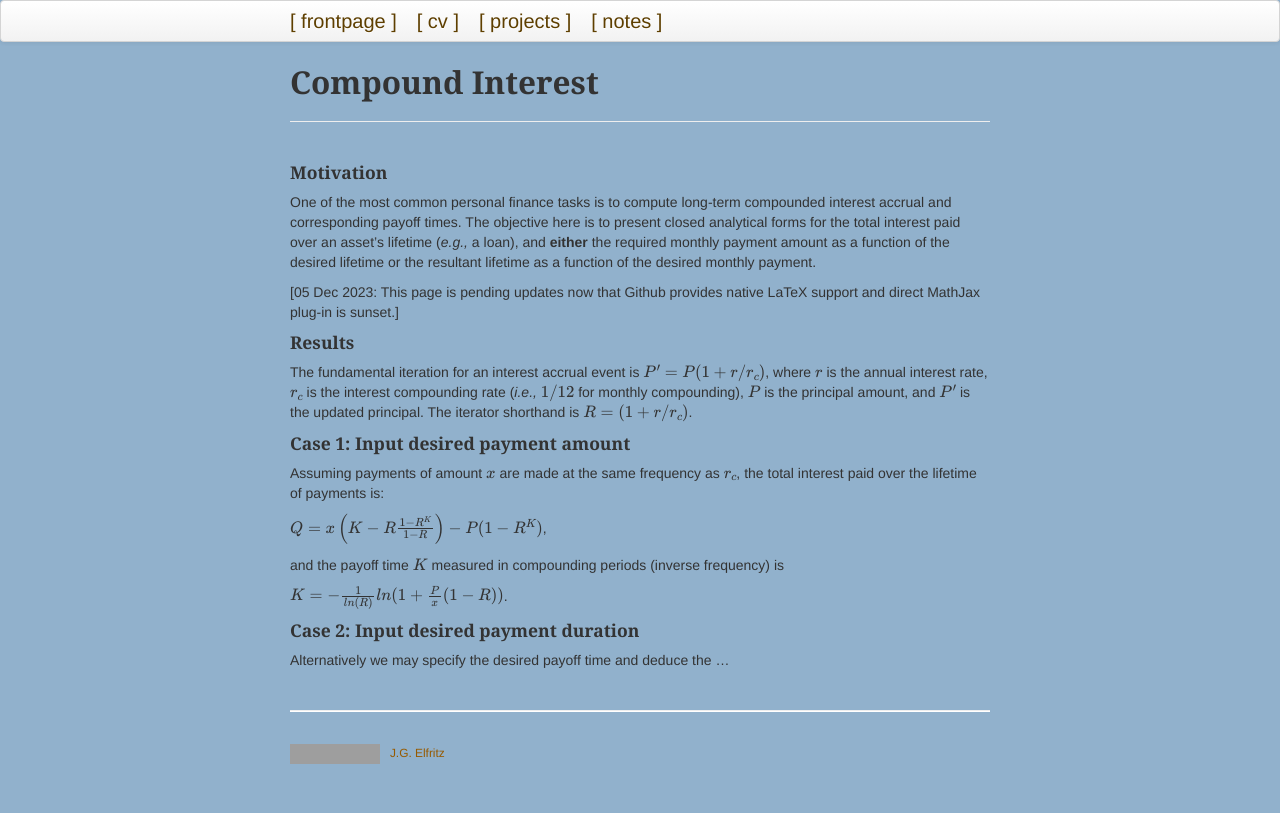
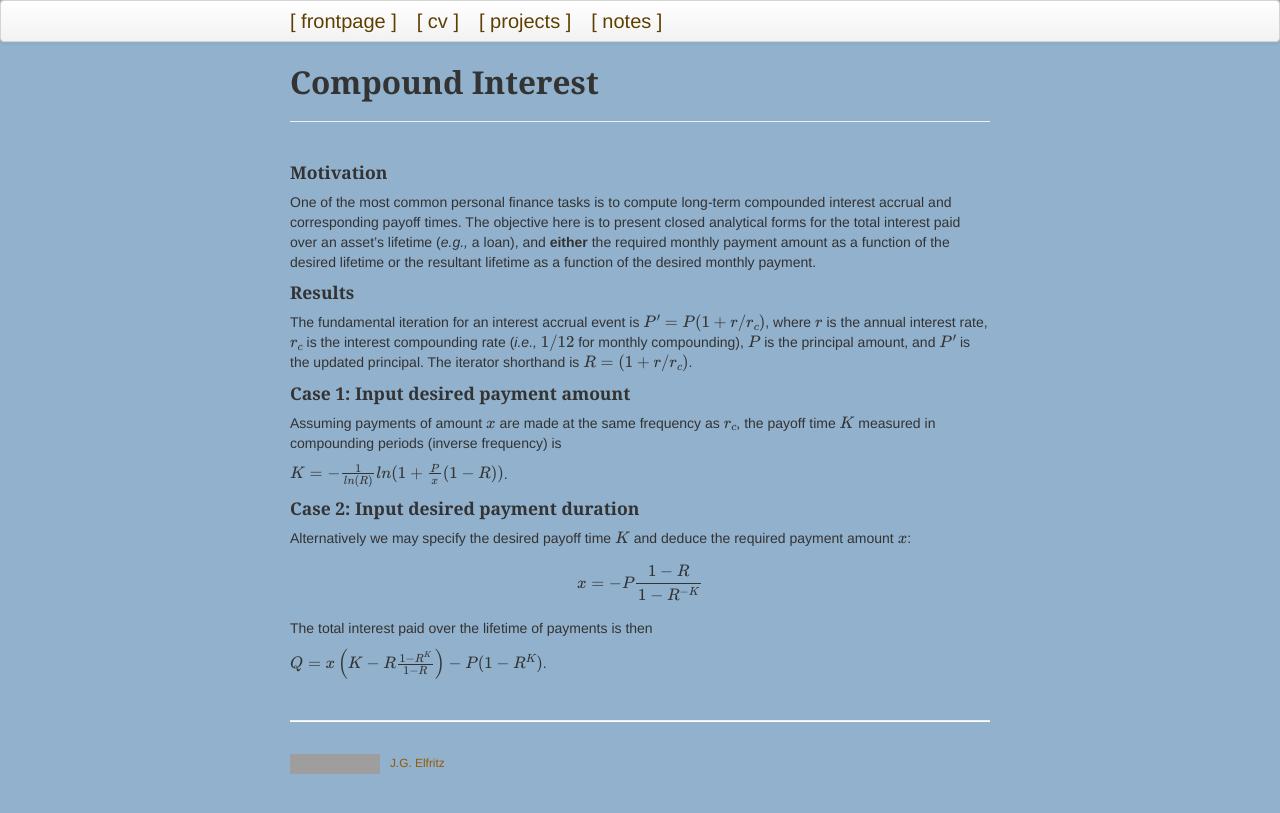
Before and after one commit to justinelfritz/justinelfritz.github.io, a Jekyll site: the page built from pages/interest_calculators.md, in a window 1280 px wide. Shown: the top 813 px of the page. Built offline with Jekyll 4.4.1, drawn with Linux system fonts in a browser that asks for light colours; grey boxes are pictures that could not be loaded.

Commit message:
reorganize page details

```diff
--- a/pages/interest_calculators.md
+++ b/pages/interest_calculators.md
@@ -8,26 +8,23 @@ description: calculations for compound interest
 
 One of the most common personal finance tasks is to compute long-term compounded interest accrual and corresponding payoff times. The objective here is to present closed analytical forms for the total interest paid over an asset's lifetime (*e.g.,* a loan), and **either** the required monthly payment amount as a function of the desired lifetime or the resultant lifetime as a function of the desired monthly payment.
 
-[05 Dec 2023: This page is pending updates now that Github provides native LaTeX support and direct MathJax plug-in is sunset.]
-
 #### Results
 
 The fundamental iteration for an interest accrual event is $$P'=P(1+r/r_c)$$, where $$r$$ is the annual interest rate, $$r_c$$ is the interest compounding rate (*i.e.,* $$1/12$$ for monthly compounding), $$P$$ is the principal amount, and $$P'$$ is the updated principal. The iterator shorthand is $$R=(1+r/r_c)$$.
 
 
 #### Case 1: Input desired payment amount
-Assuming payments of amount $$x$$ are made at the same frequency as $$r_c$$, the total interest paid over the lifetime of payments is:
-
-
-$$Q=x\left(K-R\frac{1-R^K}{1-R}\right)-P(1-R^K)$$,
-
-
-and the payoff time $$K$$ measured in compounding periods (inverse frequency) is
-
+Assuming payments of amount $$x$$ are made at the same frequency as $$r_c$$, the payoff time $$K$$ measured in compounding periods (inverse frequency) is
 
 $$K=-\frac{1}{ln(R)}ln(1+\frac{P}{x}\left(1-R\right))$$.
 
 
+#### Case 2: Input desired payment duration
+Alternatively we may specify the desired payoff time $$K$$ and deduce the required payment amount $$x$$:
 
-#### Case 2: Input desired payment duration
-Alternatively we may specify the desired payoff time and deduce the ...
+$$x=-P\frac{1-R}{1-R^{-K}}$$
+
+
+The total interest paid over the lifetime of payments is then
+
+$$Q=x\left(K-R\frac{1-R^K}{1-R}\right)-P(1-R^K)$$.
```
